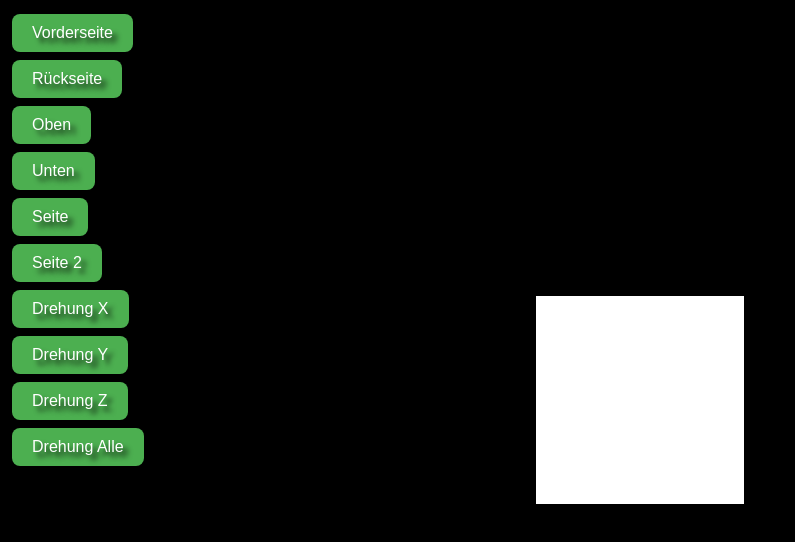
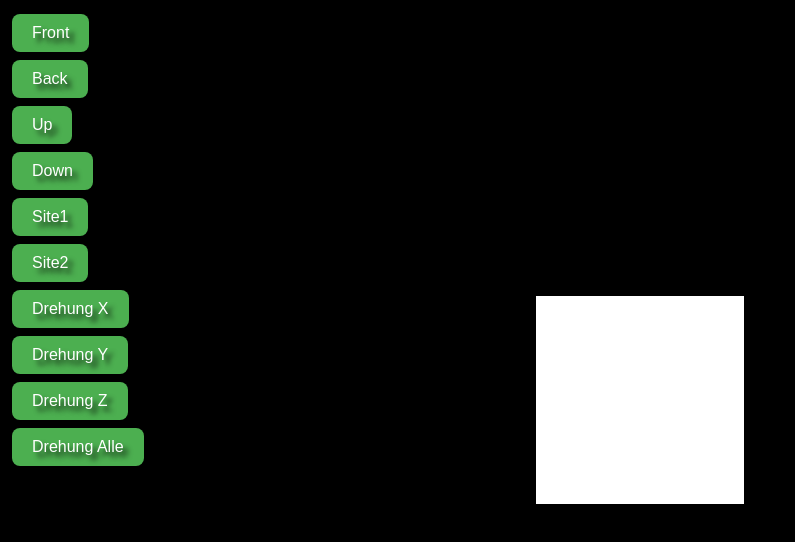
Before and after one commit to MPlax798/Spinning-Cube2.github.io, a plain HTML site: page index.html in a window 1280 px wide. Shown: the whole page, without its empty margins (0-795 px from the left). Drawn offline with nearby package versions, Linux system fonts and the light colour scheme.

Commit message:
index.html

```diff
--- a/index.html
+++ b/index.html
@@ -41,12 +41,12 @@
 </head>
 <body>
     <div class="buttonContainer">
-        <button class="button" onclick="loadTexture(0)">Vorderseite</button><br>
-        <button class="button" onclick="loadTexture(1)">Rückseite</button><br>
-        <button class="button" onclick="loadTexture(2)">Oben</button><br>
-        <button class="button" onclick="loadTexture(3)">Unten</button><br>
-        <button class="button" onclick="loadTexture(4)">Seite</button><br>
-        <button class="button" onclick="loadTexture(5)">Seite 2</button><br>
+        <button class="button" onclick="loadTexture(0)">Front</button><br>
+        <button class="button" onclick="loadTexture(1)">Back</button><br>
+        <button class="button" onclick="loadTexture(2)">Up</button><br>
+        <button class="button" onclick="loadTexture(3)">Down</button><br>
+        <button class="button" onclick="loadTexture(4)">Site1</button><br>
+        <button class="button" onclick="loadTexture(5)">Site2</button><br>
         <button class="button" onclick="toggleRotation('x')">Drehung X</button><br>
         <button class="button" onclick="toggleRotation('y')">Drehung Y</button><br>
         <button class="button" onclick="toggleRotation('z')">Drehung Z</button><br>
```
